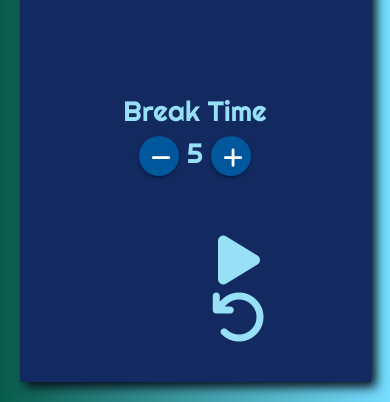
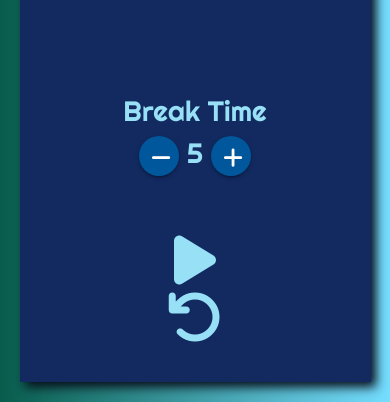
Before and after one commit to collinstommy/collinstommy.github.io, a plain HTML site: page fcc-pomodoro-clock/index.html in a window 390 px wide. Shown: the part 584-986 px from the top of the page. Drawn offline with nearby package versions, Linux system fonts and the light colour scheme.

Commit message:
fix for mobile devices

```diff
--- a/fcc-pomodoro-clock/index.html
+++ b/fcc-pomodoro-clock/index.html
@@ -52,13 +52,13 @@
             <div class="row">
                 <div class="col l6 s12  center-align">
                     <div class="row control_buttons">
-                        <div class="col l4 s9 offset-s3 center-align">
+                        <div class="col l4 s8 offset-s2 center-align">
                             <div id="startSession"><i class="fa fa-play fa-2x" aria-hidden="true"></i></div>
                         </div>
-                        <div class="col l4 s9 offset-s3 center-align">
+                        <div class="col l4 s8 offset-s2 center-align">
                             <div id="statusAnimation"><i id="currentStatus" aria-hidden="true"></i></div>
                         </div>
-                        <div class="col l4 s9 offset-s3 center-align">
+                        <div class="col l4 s8 offset-s2 center-align">
                             <div id="reset"><i class="fa fa-undo fa-2x" aria-hidden="true"></i> </div>
                         </div>
                     </div>
```
